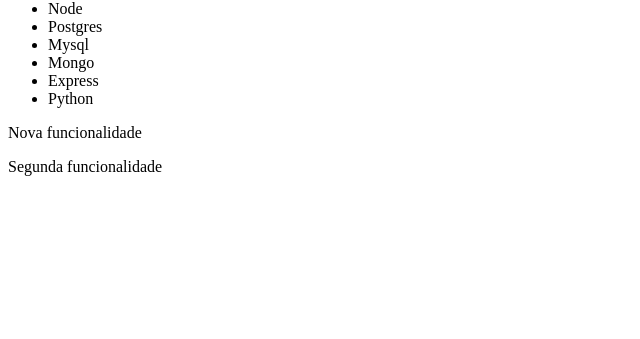
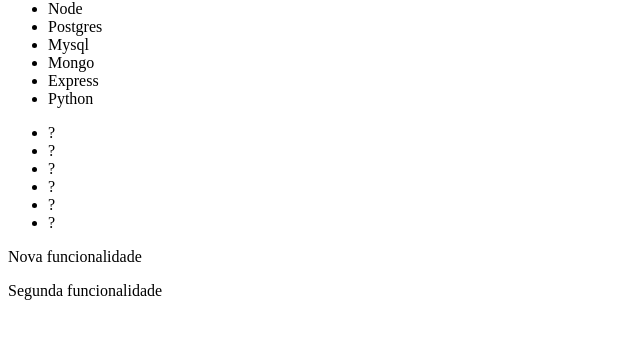
Before and after one commit to LuanBMartins/git-estudos, a website: page index.html in a window 1280 px wide. Shown: the part 127-466 px from the top of the page, without its empty margins (0-640 px from the left). Drawn offline with Linux system fonts and the light colour scheme.

Commit message:
Adicionando nova sessão de cursos

```diff
--- a/index.html
+++ b/index.html
@@ -24,6 +24,17 @@
     </section>
 
     <section>
+        <ul>
+            <li>?</li>
+            <li>?</li>
+            <li>?</li>
+            <li>?</li>
+            <li>?</li>
+            <li>?</li>
+        </ul>
+    </section>
+
+    <section>
         <p>Nova funcionalidade</p>
     </section>
     <section>
```
